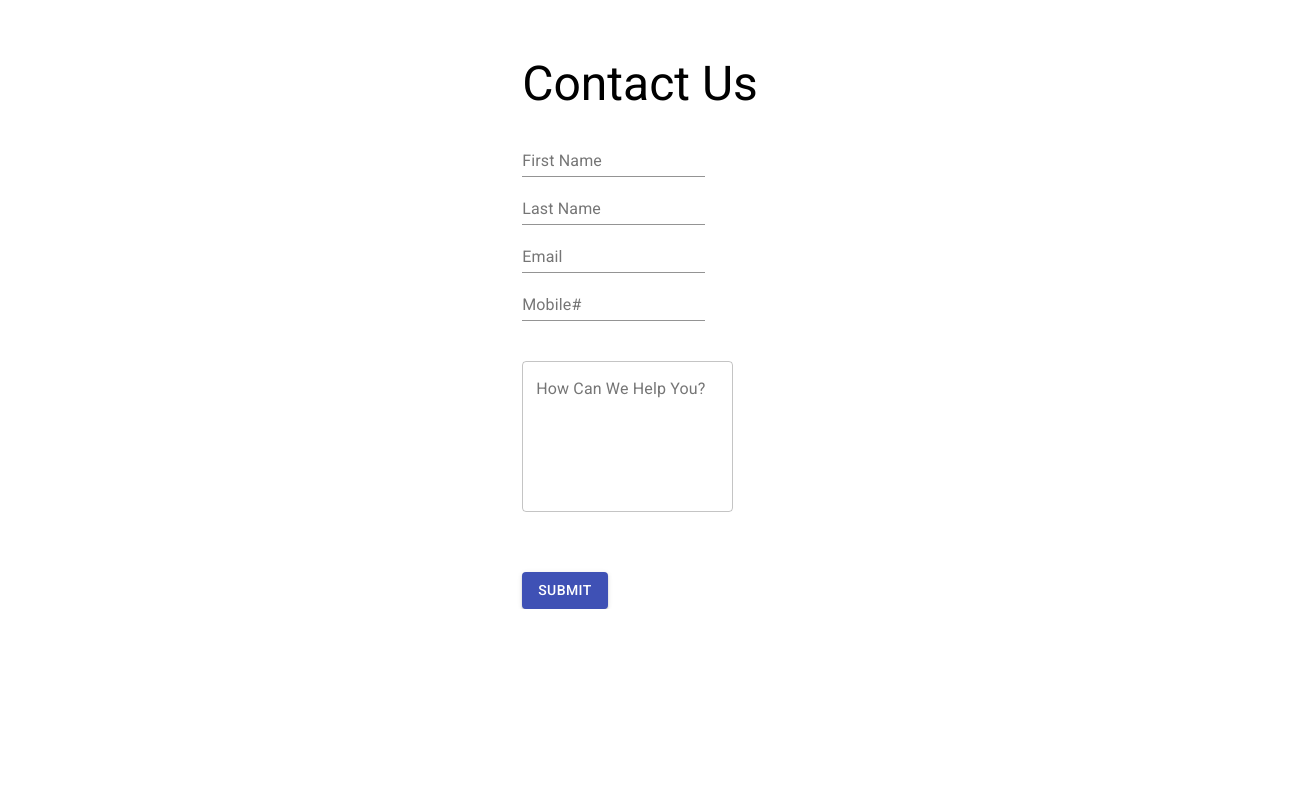
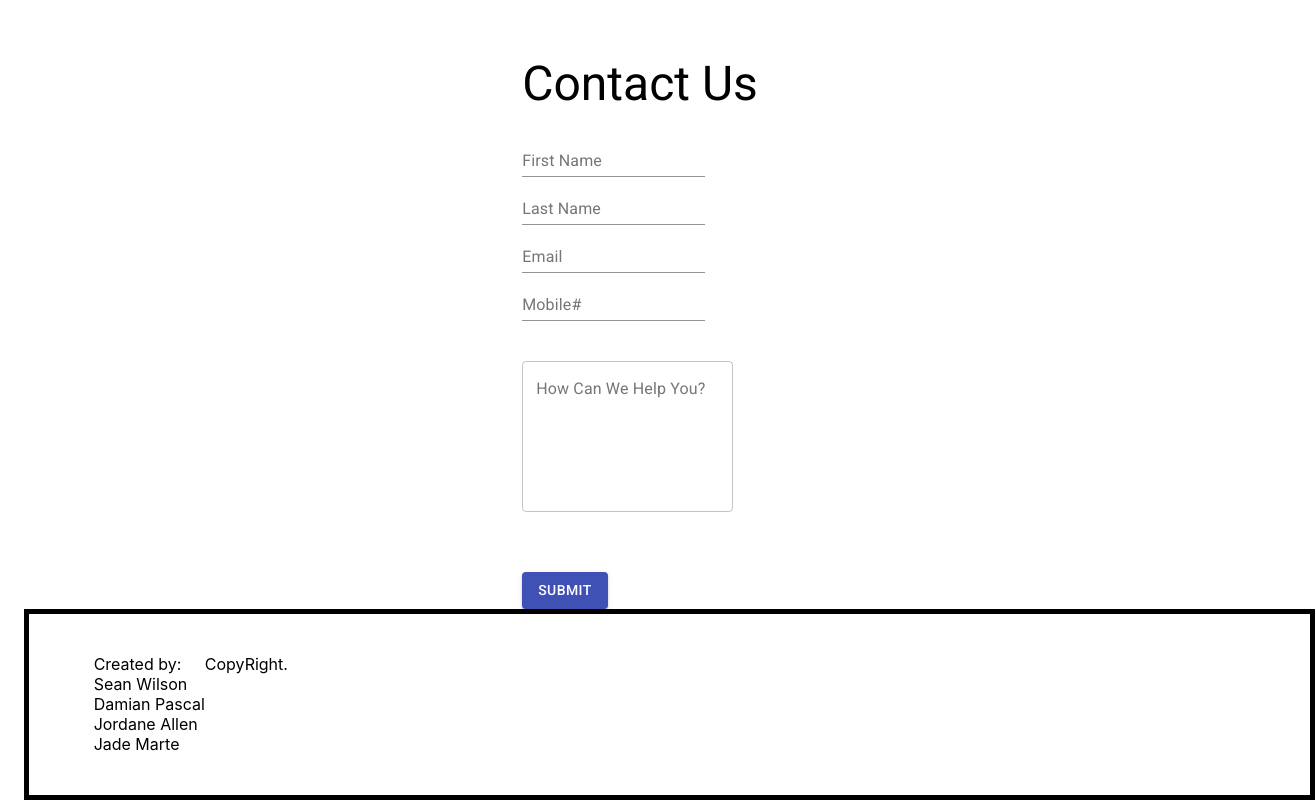
Before and after one commit to JustDame/Assignment6_Positive_Projection, a React (Create React App) app: page / in a window 1280 px wide. Shown: the part 1133-1933 px from the top of the page, 1315 px wide, since content can reach past the window. Before the commit the page ends 1742 px from the top, so only its background shows below. Built offline with nearby package versions, Linux system fonts and the light colour scheme.

Commit message:
starting footer

```diff
--- a/src/App.js
+++ b/src/App.js
@@ -4,6 +4,7 @@ import ContactForm from './components/contactForm'
 import Hero from './components/Hero'
 import Membership from './components/Membership'
 import Differences from './components/Differences'
+import Footer from './components/footer'
 
 function App() {
   return (
@@ -25,7 +26,9 @@ function App() {
         >
           <ContactForm/>
         </Box>
+        <Footer/>
       </Container>
+
     </div>
   );
 }
--- a/src/components/footer.js
+++ b/src/components/footer.js
@@ -0,0 +1,48 @@
+import { Block } from "@material-ui/icons";
+
+export default function Footer(){
+    let style ={
+
+        // textAlign: "center",
+        // position: "fixed",
+        border: "5px solid black",
+        // border_style:"outset",
+        padding:"2%",
+        height:"100%",
+        width:"100%",
+        margins:"1%",
+        display:"flex",
+
+    };
+    let ulStyle ={
+        listStyleType: "none",
+
+    };
+    let separate ={
+        display:"flex",
+        flexAlign:"left"
+    };
+    let copyStyle = {
+        display:"flex",
+        flexAlign:"right"
+    };
+    return (
+<div style ={style}>
+    <div style = {separate}>
+
+
+        <ul style={ulStyle}>
+        <li>Created by:</li>
+            <li><span>Sean Wilson</span></li>
+            <li><span>Damian Pascal</span></li>
+            <li><span>Jordane Allen</span></li>
+            <li><span>Jade Marte</span></li>
+
+        </ul>
+
+    </div>
+        <div style={copyStyle}>
+            <p>CopyRight.</p>
+        </div>
+    </div>);
+}
```
Also changed, not shown: 1 other file (tests, documents, lock files or other folders).
